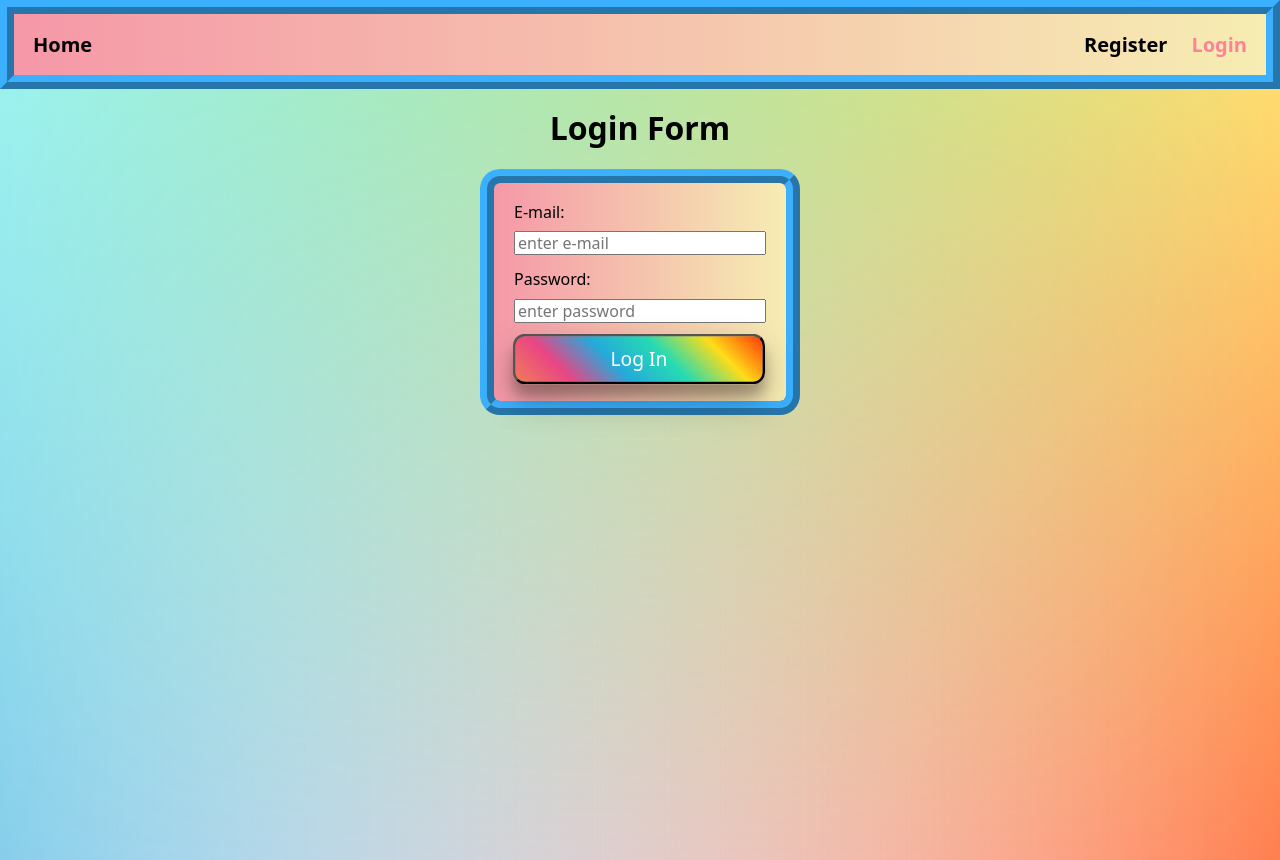
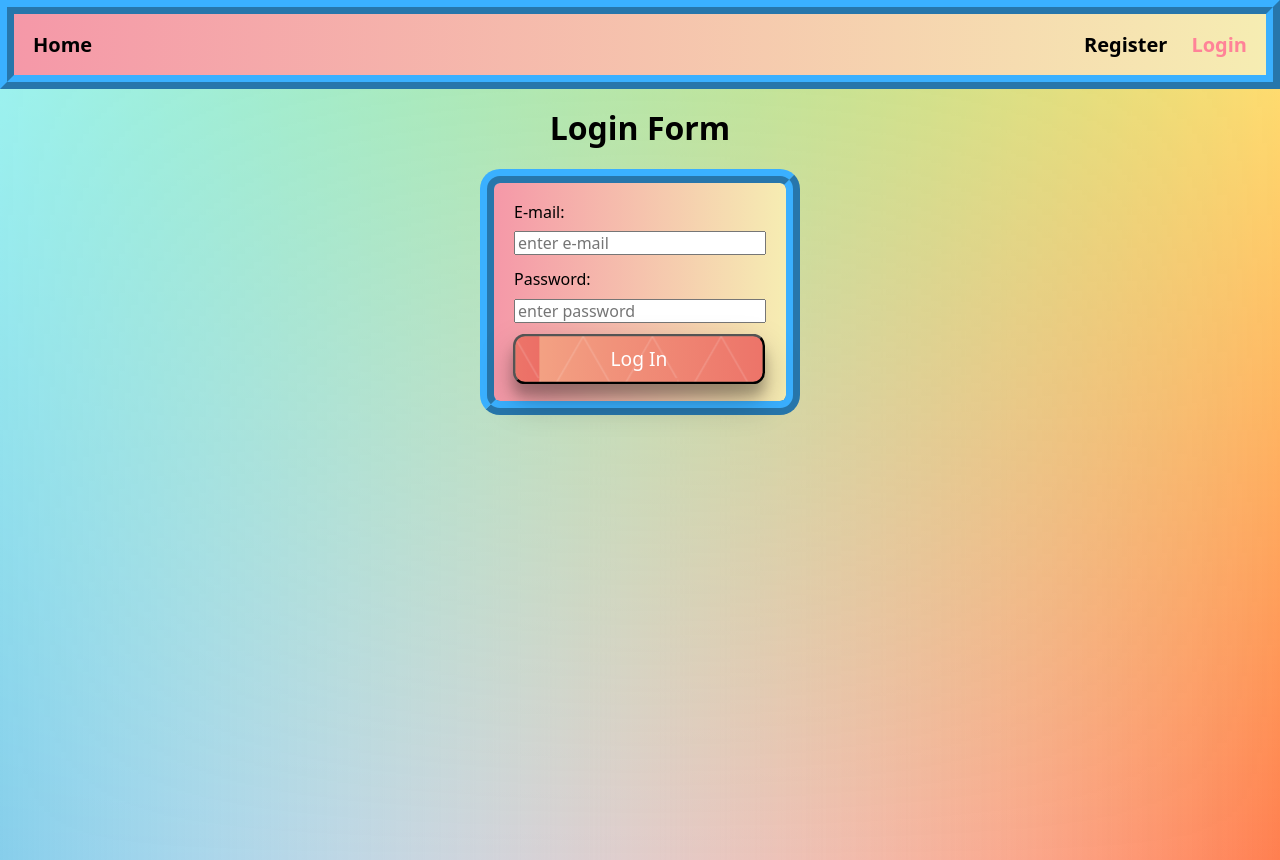
Before and after one commit to Mark22GitHub/react-hw-08-phonebook, a React (Create React App) app: page /login in a window 1280 px wide. In both pictures the pointer is over the button "Log In". Built offline with nearby package versions, Linux system fonts and the light colour scheme.

Commit message:
fixed logout btn

```diff
--- a/src/App.js
+++ b/src/App.js
@@ -39,6 +39,7 @@ class App extends Component {
         <Suspense fallback={<Loader />}>
           <Switch>
             <PublicRoute exact path="/" component={HomePage} />
+
             <PrivateRoute
               path="/contacts"
               redirectTo="/login"
--- a/src/pages/loginPage/LoginPage.module.css
+++ b/src/pages/loginPage/LoginPage.module.css
@@ -1,7 +1,6 @@
 .container {
   min-height: calc(100vh - 50px);
 }
-
 .form {
   width: 320px;
   margin: 0 auto;
@@ -33,18 +32,92 @@
   background-color: white;
   margin-left: 20px;
   margin-right: 20px;
+
+  background-color: #62bbd3;
+  background-image: linear-gradient(
+      30deg,
+      #80c9dd 12%,
+      transparent 12.5%,
+      transparent 87%,
+      #80c9dd 87.5%,
+      #80c9dd
+    ),
+    linear-gradient(
+      150deg,
+      #80c9dd 12%,
+      transparent 12.5%,
+      transparent 87%,
+      #80c9dd 87.5%,
+      #80c9dd
+    ),
+    linear-gradient(
+      30deg,
+      #80c9dd 12%,
+      transparent 12.5%,
+      transparent 87%,
+      #80c9dd 87.5%,
+      #80c9dd
+    ),
+    linear-gradient(
+      150deg,
+      #80c9dd 12%,
+      transparent 12.5%,
+      transparent 87%,
+      #80c9dd 87.5%,
+      #80c9dd
+    ),
+    linear-gradient(
+      60deg,
+      #d5eaf0 25%,
+      transparent 25.5%,
+      transparent 75%,
+      #d5eaf0 75%,
+      #d5eaf0
+    ),
+    linear-gradient(
+      60deg,
+      #d5eaf0 25%,
+      transparent 25.5%,
+      transparent 75%,
+      #d5eaf0 75%,
+      #d5eaf0
+    );
+  background-size: 40px 70px;
+  background-position: 0 0, 0 0, 20px 35px, 20px 35px, 0 0, 20px 35px;
 }
 
 .button:hover {
-  background: linear-gradient(
-    45deg,
-    #f17c58,
-    #e94584,
-    #24aadb,
-    #27dbb1,
-    #ffdc18,
-    #ff3706
-  );
+  background-color: #f3a183;
+  background-image: linear-gradient(
+      transparent 0px,
+      transparent 49px,
+      rgba(255, 255, 255, 0.2) 50px,
+      transparent 51px,
+      transparent 99px,
+      rgba(255, 255, 255, 0.2) 100px
+    ),
+    linear-gradient(
+      120deg,
+      transparent 0,
+      transparent 48px,
+      rgba(255, 255, 255, 0.2) 49px,
+      transparent 50px,
+      transparent 98px,
+      rgba(255, 255, 255, 0.2) 99px,
+      transparent 100px
+    ),
+    linear-gradient(
+      60deg,
+      transparent 0,
+      transparent 48px,
+      rgba(255, 255, 255, 0.2) 49px,
+      transparent 50px,
+      transparent 98px,
+      rgba(255, 255, 255, 0.2) 99px,
+      transparent 100px
+    ),
+    linear-gradient(90deg, #f3a183, #ec6f66);
+  background-size: 100px 100px, 115px 100px, 115px 100px, auto;
   color: white;
   box-shadow: 0 14px 28px rgba(0, 0, 0, 0.25), 0 10px 10px rgba(0, 0, 0, 0.22);
   transform: scale(1.2);
--- a/src/pages/registerPage/RegisterPage.module.css
+++ b/src/pages/registerPage/RegisterPage.module.css
@@ -33,18 +33,92 @@
   background-color: white;
   margin-left: 20px;
   margin-right: 20px;
+
+  background-color: #62bbd3;
+  background-image: linear-gradient(
+      30deg,
+      #80c9dd 12%,
+      transparent 12.5%,
+      transparent 87%,
+      #80c9dd 87.5%,
+      #80c9dd
+    ),
+    linear-gradient(
+      150deg,
+      #80c9dd 12%,
+      transparent 12.5%,
+      transparent 87%,
+      #80c9dd 87.5%,
+      #80c9dd
+    ),
+    linear-gradient(
+      30deg,
+      #80c9dd 12%,
+      transparent 12.5%,
+      transparent 87%,
+      #80c9dd 87.5%,
+      #80c9dd
+    ),
+    linear-gradient(
+      150deg,
+      #80c9dd 12%,
+      transparent 12.5%,
+      transparent 87%,
+      #80c9dd 87.5%,
+      #80c9dd
+    ),
+    linear-gradient(
+      60deg,
+      #d5eaf0 25%,
+      transparent 25.5%,
+      transparent 75%,
+      #d5eaf0 75%,
+      #d5eaf0
+    ),
+    linear-gradient(
+      60deg,
+      #d5eaf0 25%,
+      transparent 25.5%,
+      transparent 75%,
+      #d5eaf0 75%,
+      #d5eaf0
+    );
+  background-size: 40px 70px;
+  background-position: 0 0, 0 0, 20px 35px, 20px 35px, 0 0, 20px 35px;
 }
 
 .button:hover {
-  background: linear-gradient(
-    45deg,
-    #f17c58,
-    #e94584,
-    #24aadb,
-    #27dbb1,
-    #ffdc18,
-    #ff3706
-  );
+  background-color: #f3a183;
+  background-image: linear-gradient(
+      transparent 0px,
+      transparent 49px,
+      rgba(255, 255, 255, 0.2) 50px,
+      transparent 51px,
+      transparent 99px,
+      rgba(255, 255, 255, 0.2) 100px
+    ),
+    linear-gradient(
+      120deg,
+      transparent 0,
+      transparent 48px,
+      rgba(255, 255, 255, 0.2) 49px,
+      transparent 50px,
+      transparent 98px,
+      rgba(255, 255, 255, 0.2) 99px,
+      transparent 100px
+    ),
+    linear-gradient(
+      60deg,
+      transparent 0,
+      transparent 48px,
+      rgba(255, 255, 255, 0.2) 49px,
+      transparent 50px,
+      transparent 98px,
+      rgba(255, 255, 255, 0.2) 99px,
+      transparent 100px
+    ),
+    linear-gradient(90deg, #f3a183, #ec6f66);
+  background-size: 100px 100px, 115px 100px, 115px 100px, auto;
   color: white;
   box-shadow: 0 14px 28px rgba(0, 0, 0, 0.25), 0 10px 10px rgba(0, 0, 0, 0.22);
   transform: scale(1.2);
--- a/src/redux/auth/auth-reducer.js
+++ b/src/redux/auth/auth-reducer.js
@@ -18,7 +18,7 @@ const isAuthenticated = createReducer(false, {
   [authActions.registerError]: () => false,
   [authActions.loginError]: () => false,
   [authActions.getCurrentUserError]: () => false,
-  [authActions.logoutSuccess]: () => () => false,
+  [authActions.logoutSuccess]: () => false,
 });
 
 const token = createReducer(null, {
--- a/src/redux/auth/auth-selectors.js
+++ b/src/redux/auth/auth-selectors.js
@@ -1,5 +1,5 @@
 const getIsAuthenticated = (state) => state.auth.isAuthenticated;
-
+// const getIsAuthenticated = (state) => state.auth.token;
 const getUserEmail = (state) => state.auth.user.email;
 
 export default { getIsAuthenticated, getUserEmail };
```
